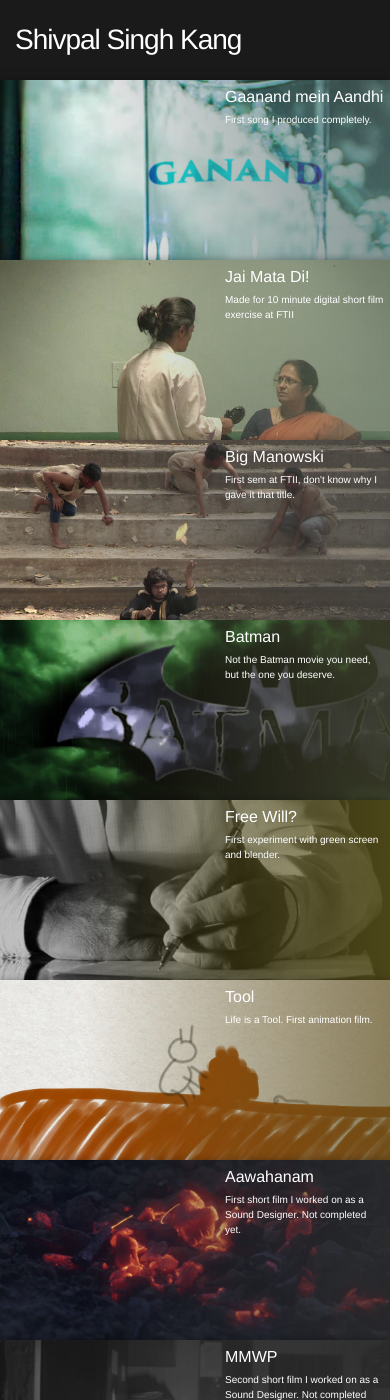
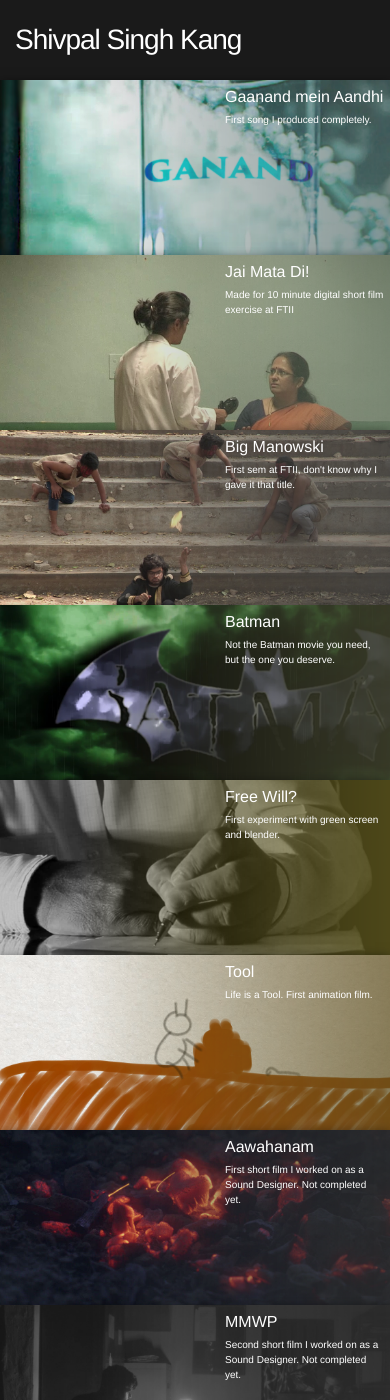
Before and after one commit to shivpalkang/shivpalkang.github.io, a Jekyll site: the page built from index.html, in a window 390 px wide and 1400 px high. Built offline with Jekyll 4.4.1, drawn with Linux system fonts in a browser that asks for light colours.

Commit message:
Tweaking row height for phone

```diff
--- a/_sass/_layout.scss
+++ b/_sass/_layout.scss
@@ -339,7 +339,7 @@
   }
 
   @media only screen and (max-width: 600px) {
-    height:180px;
+    height:175px;
   }
 }
 
@@ -356,7 +356,7 @@
   }
 
   @media only screen and (max-width: 600px) {
-    height:180px;
+    height:175px;
   }
 }
 
```
